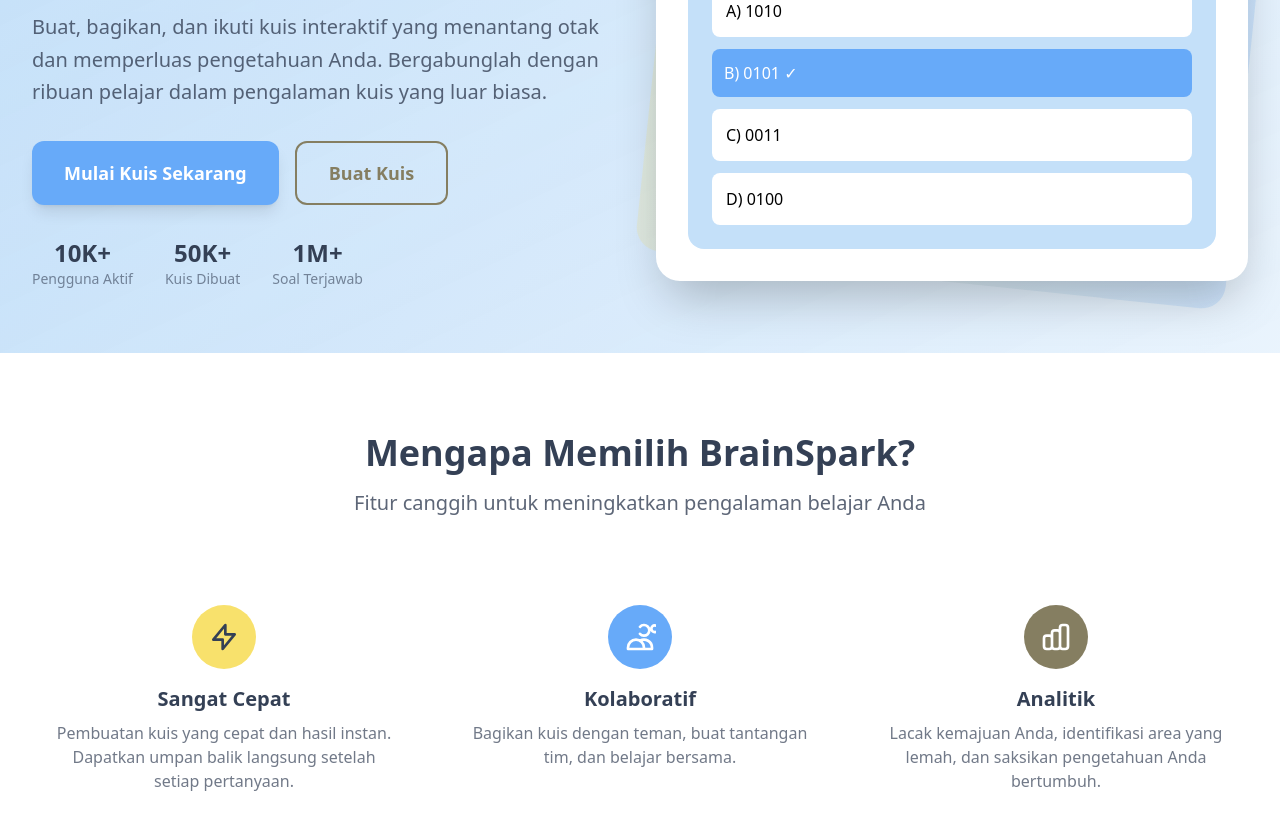
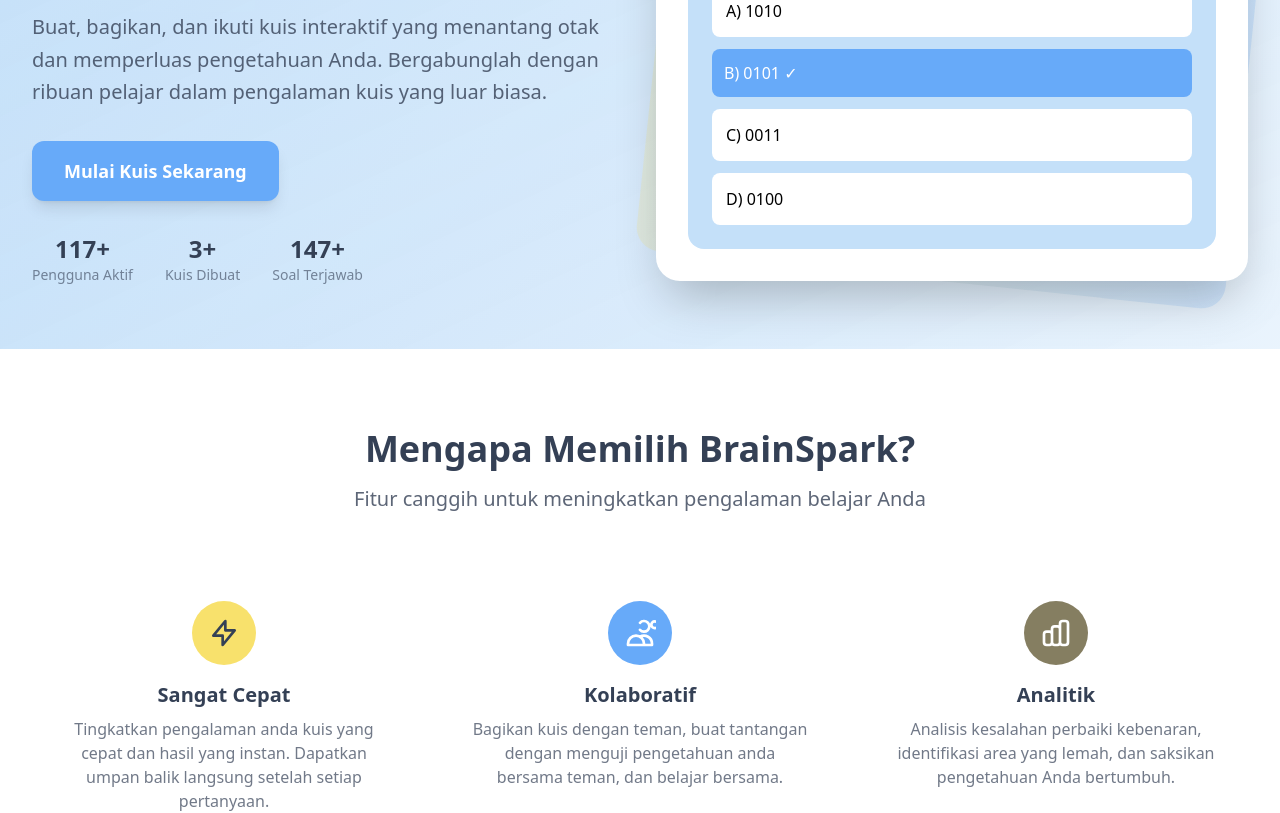
Before and after one commit to IKIII0/BrainSpark, a React (Vite) app in the folder client/: page / in a window 1280 px wide. Shown: the part 316-1129 px from the top of the page. Built offline with nearby package versions, Linux system fonts and the light colour scheme.

Commit message:
Penghapusan tombol tidak berguna dan perbaiki tampilan

```diff
--- a/client/src/pages/Home.jsx
+++ b/client/src/pages/Home.jsx
@@ -49,23 +49,21 @@
                 <button className="bg-quiz-blue hover:bg-quiz-blue/90 text-white px-8 py-4 rounded-xl text-lg font-semibold transition-all duration-200 shadow-lg hover:shadow-xl transform hover:-translate-y-1">
                   Mulai Kuis Sekarang
                 </button>
-                <button className="border-2 border-quiz-brown text-quiz-brown hover:bg-quiz-brown hover:text-white px-8 py-4 rounded-xl text-lg font-semibold transition-all duration-200">
-                  Buat Kuis
-                </button>
+
               </div>
               <div className="mt-8 flex items-center justify-center lg:justify-start space-x-8">
                 <div className="text-center">
-                  <div className="text-2xl font-bold text-quiz-dark">10K+</div>
+                  <div className="text-2xl font-bold text-quiz-dark">117+</div>
                   <div className="text-sm text-quiz-dark/60">
                     Pengguna Aktif
                   </div>
                 </div>
                 <div className="text-center">
-                  <div className="text-2xl font-bold text-quiz-dark">50K+</div>
+                  <div className="text-2xl font-bold text-quiz-dark">3+</div>
                   <div className="text-sm text-quiz-dark/60">Kuis Dibuat</div>
                 </div>
                 <div className="text-center">
-                  <div className="text-2xl font-bold text-quiz-dark">1M+</div>
+                  <div className="text-2xl font-bold text-quiz-dark">147+</div>
                   <div className="text-sm text-quiz-dark/60">Soal Terjawab</div>
                 </div>
               </div>
@@ -139,7 +137,7 @@
                 Sangat Cepat
               </h3>
               <p className="text-quiz-dark/70">
-                Pembuatan kuis yang cepat dan hasil instan. Dapatkan umpan balik
+                Tingkatkan pengalaman anda kuis yang cepat dan hasil yang instan. Dapatkan umpan balik
                 langsung setelah setiap pertanyaan.
               </p>
             </div>
@@ -167,7 +165,7 @@
                 Kolaboratif
               </h3>
               <p className="text-quiz-dark/70">
-                Bagikan kuis dengan teman, buat tantangan tim, dan belajar
+                Bagikan kuis dengan teman, buat tantangan dengan menguji pengetahuan anda bersama teman, dan belajar
                 bersama.
               </p>
             </div>
@@ -195,7 +193,7 @@
                 Analitik
               </h3>
               <p className="text-quiz-dark/70">
-                Lacak kemajuan Anda, identifikasi area yang lemah, dan saksikan
+                Analisis kesalahan perbaiki kebenaran, identifikasi area yang lemah, dan saksikan
                 pengetahuan Anda bertumbuh.
               </p>
             </div>
```
Also changed, not shown: 1 other file (tests, documents, lock files or other folders).
